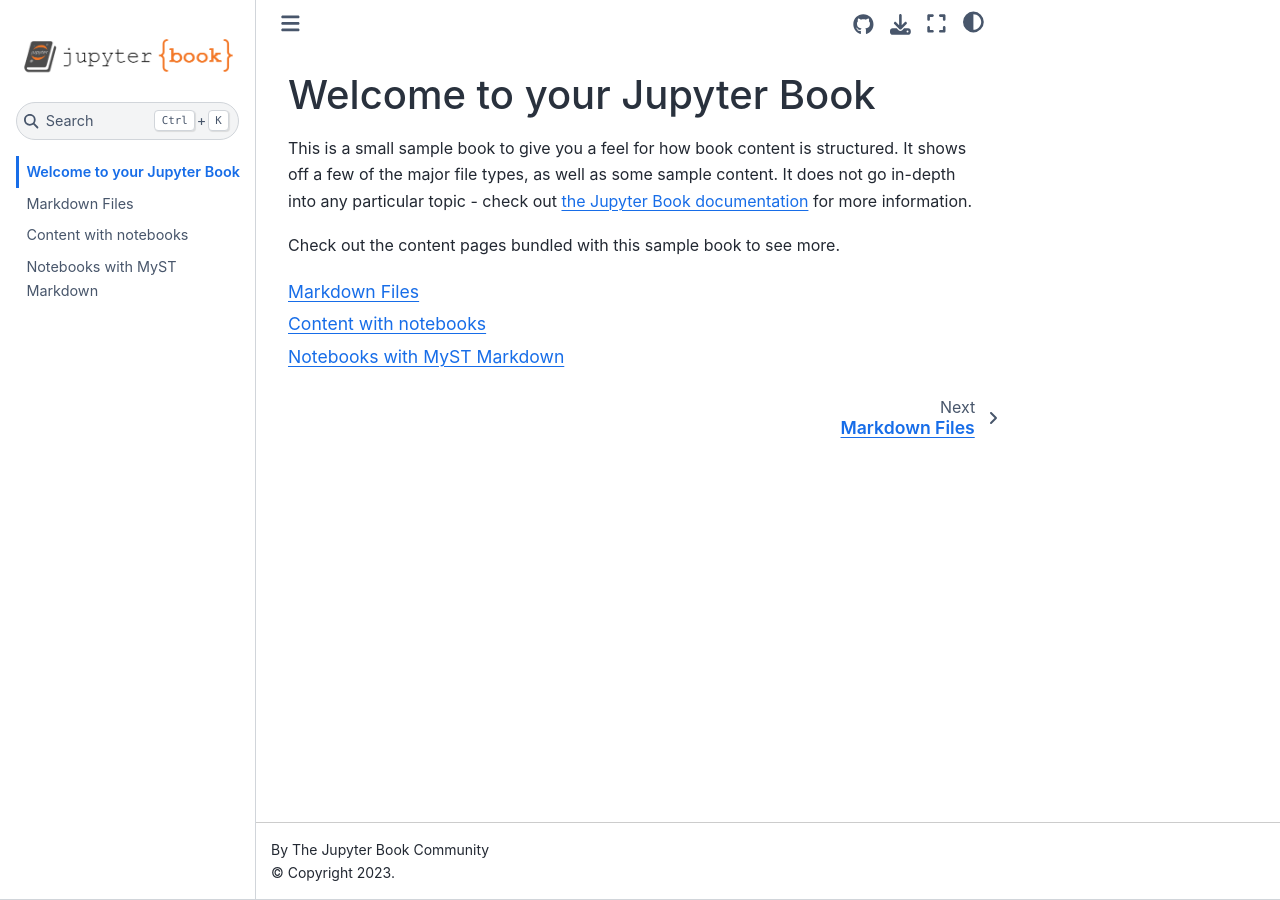
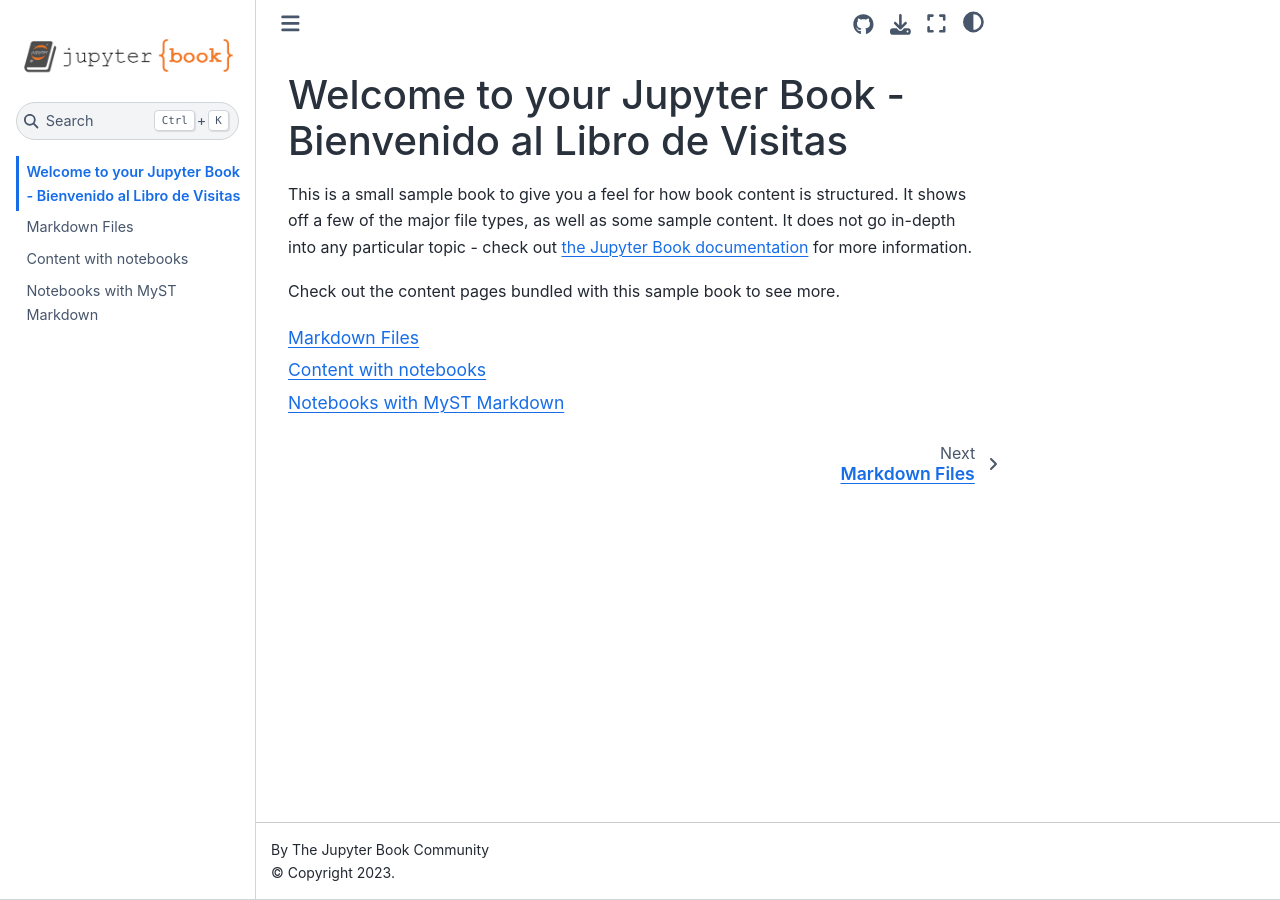
Before and after one commit to fxgonzalez5/libro001, a Jupyter Book: the page built from intro.md, in a window 1280 px wide. Built offline with Jupyter Book 1.0.4 settings and Sphinx 7.4.7 and the Sphinx Book theme 1.1.4, drawn with Linux system fonts in a browser that asks for light colours.

Commit message:
Primera modificación

```diff
--- a/intro.md
+++ b/intro.md
@@ -1,4 +1,4 @@
-# Welcome to your Jupyter Book
+# Welcome to your Jupyter Book - Bienvenido al Libro de Visitas
 
 This is a small sample book to give you a feel for how book content is
 structured.
```
